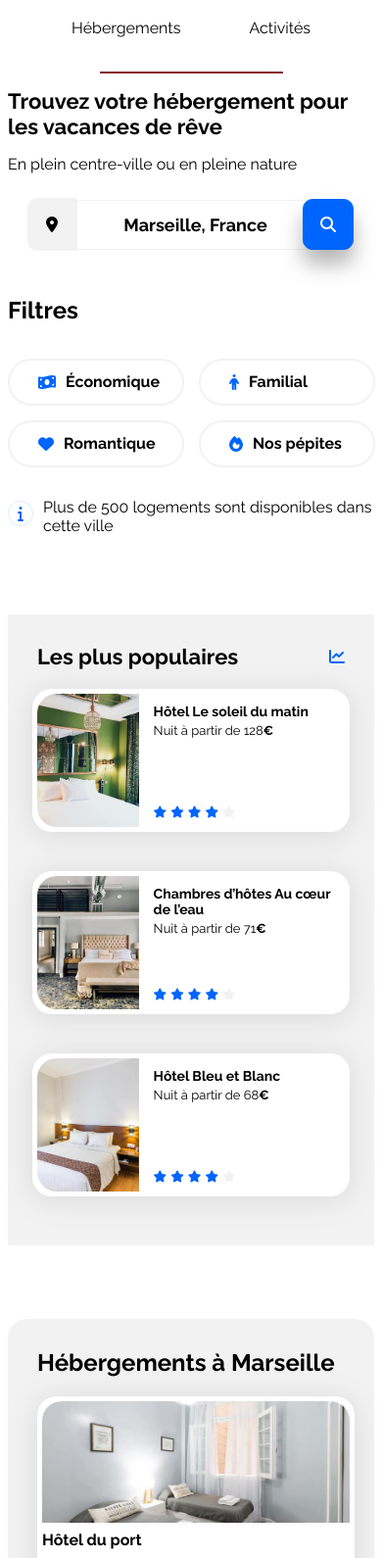
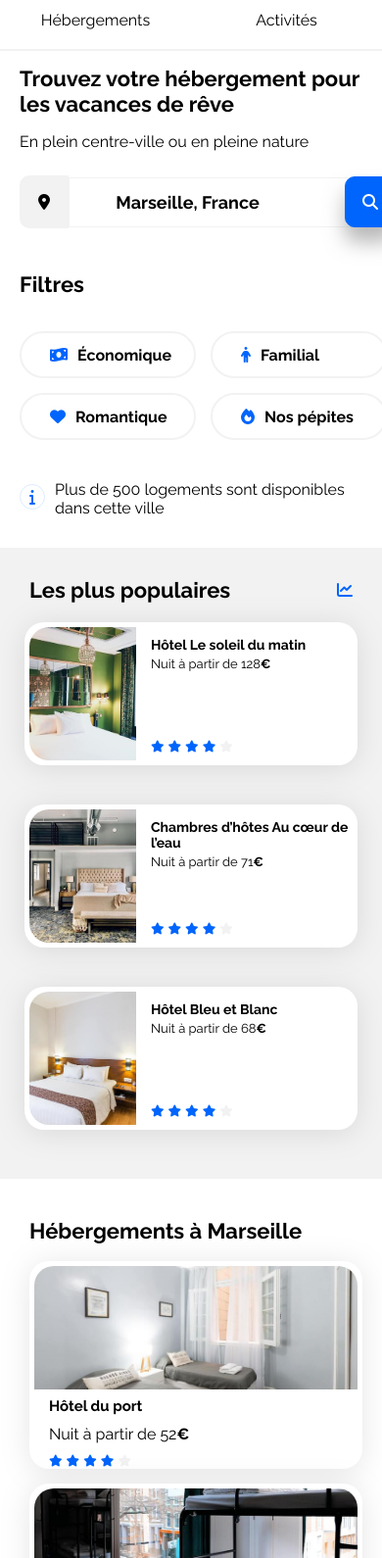
Before and after one commit to Wassila-Baz/Booki, a plain HTML site: page index.html in a window 390 px wide. Shown: the part 103-1693 px from the top of the page at 98% size. Drawn offline with Linux system fonts and the light colour scheme.

Commit message:
responsive mobile

```diff
--- a/css/style.css
+++ b/css/style.css
@@ -41,7 +41,12 @@ body {
 }
 
 .card-title {
-    font-size: 16px;
+    font-size: 15px;
+}
+
+h1,
+h2{
+    font-size: 22px;
 }
 
 .euro {
@@ -227,7 +232,6 @@ input {
     height: 124px;
     align-self: stretch;
     border-radius: 20px 20px 0px 0px;
-    object-fit: cover;
 }
 
 /*contenu des cards*/
@@ -235,9 +239,10 @@ input {
     display: flex;
     flex-direction: column;
     align-items: flex-start;
-    gap: 8px;
     align-self: stretch;
+    margin-left: 15px;
 }
+
 
 .hebergements-cards .card-title {
     margin-bottom: 10px;
@@ -252,6 +257,7 @@ input {
 
 .hebergements-cards .card-rating {
     margin-bottom: 15px; /*étoiles*/
+    margin-top: 8px;
 }
 
 .lien-afficher-plus  {
@@ -289,7 +295,7 @@ input {
 
 /****** Populaires ***********/
 .populaires {
-    width: 32%;
+    width: 50%;
 
 }
 
@@ -302,6 +308,8 @@ input {
 .populaires-cards .card {
     display: flex;
     margin: 20px;
+    margin-left: 0px;
+    margin-right: 0px;
 }
 
 .populaires-cards img {
@@ -378,7 +386,7 @@ width: 100%;
 /*contenu des cards*/
 .activités-cards .card-content {
     padding-bottom: 20px;
-    padding-left: 15px;
+    padding-left: 13px;
 }
 
 
@@ -466,14 +474,19 @@ footer a{
     body {
         display: flex;
         justify-content: center;
+        margin: 0px;
     }
 
     .main-container {
         width: 100%;
         max-width: 767.980px;
-
         box-sizing: border-box;
     }
+
+    .hebergements-and-populaires section{
+        margin-bottom: -30px;
+    }
+
 
 #logo {
     display: flex;
@@ -492,30 +505,40 @@ footer a{
     align-items: center;
     justify-content: center;
     margin: auto;
-    width: 50%;
     text-align: center;
-    border-bottom:  2px solid #882222  ;
-    font-size: 100%;
-
+    border-bottom:  2px solid ; color: #F2F2F2;
 }
 
+nav a {
+    padding-left: px;
+    width: 100%;
 
+    margin-bottom: -15px;
+}
 
 
 nav a:hover{
     border-bottom: 2px solid;
     border-top: none;
+    width: 188px;
+    padding: 20px;
 }
 
 
+.section-content{
+    margin: 0 20px;
+}
+
+
+.information{
+    margin: 25px 20px;
+    margin-bottom: 15px;
+}
 
 .searchbar{
     width: 335px;
     height: 35px;
     display: flex;
-
-
-
     margin-top: 35px;
     margin-bottom: 35px;
 }
@@ -544,8 +567,7 @@ nav a:hover{
 input {
     border:#F2F2F2 1px solid ;
     padding: 14px;
-    padding-right: 35
-    px;
+    padding-right: 65px;
 
 }
 
@@ -556,6 +578,7 @@ input {
     display: grid;
     grid-template-columns: 180px 180px;
     align-items: start; /* Aligner les éléments en haut de leur espace */
+    margin: 0 20px
 }
 
 .filter-list h2 {
@@ -576,7 +599,7 @@ input {
 #pepites {
     display: flex;
     align-items: center;flex-wrap: nowrap;
-    font-size:16px;
+      font-size: 16px;
 }
 
 /*POPULAIRES*/
@@ -591,13 +614,13 @@ border-radius: 0; /*bordure section populaire à vérifier*/
 
 .populaires {
     width: 100%;
+    margin-top: 0;
 
 }
 .populaires-cards {
     display: flex;
     flex-direction: column;
     align-items:center;
-    gap: 2;
 }
 .populaires-cards .card {
     width: 100%;
@@ -606,12 +629,14 @@ border-radius: 0; /*bordure section populaire à vérifier*/
 
 /*HEBERGEMENTS*/
 
-.hebergements-and-populaires .hebergements {
+.hebergements-and-populaires
+#hebergements {
     background-color: transparent;
 }
 
 .hebergements {
    width: 100%;
+
 }
 
 /*toutes les cards*/
@@ -635,7 +660,7 @@ border-radius: 0; /*bordure section populaire à vérifier*/
 
 /*images des cards*/
 .hebergements-cards img{
-    height: 124px;
+    height: 126px;
     align-self: stretch;
     object-fit: cover;
 }
@@ -682,6 +707,7 @@ border-radius: 0; /*bordure section populaire à vérifier*/
     justify-content: flex-end;
     align-items: center;
     gap: 15px;
+    margin-bottom:65px;
 }
 
 /*une cards*/
@@ -698,7 +724,7 @@ border-radius: 0; /*bordure section populaire à vérifier*/
 /*images des cards*/
 .activités-cards img{
     width: 100%;
-    height: 144px;
+    height: 145px;
 }
 
 .activités-cards .card-content {
@@ -725,6 +751,8 @@ border-radius: 0; /*bordure section populaire à vérifier*/
     flex: 1 0 0;
     align-self: stretch;
 }
-
+footer{
+    margin-bottom: -30px;
+}
 
 }
```
